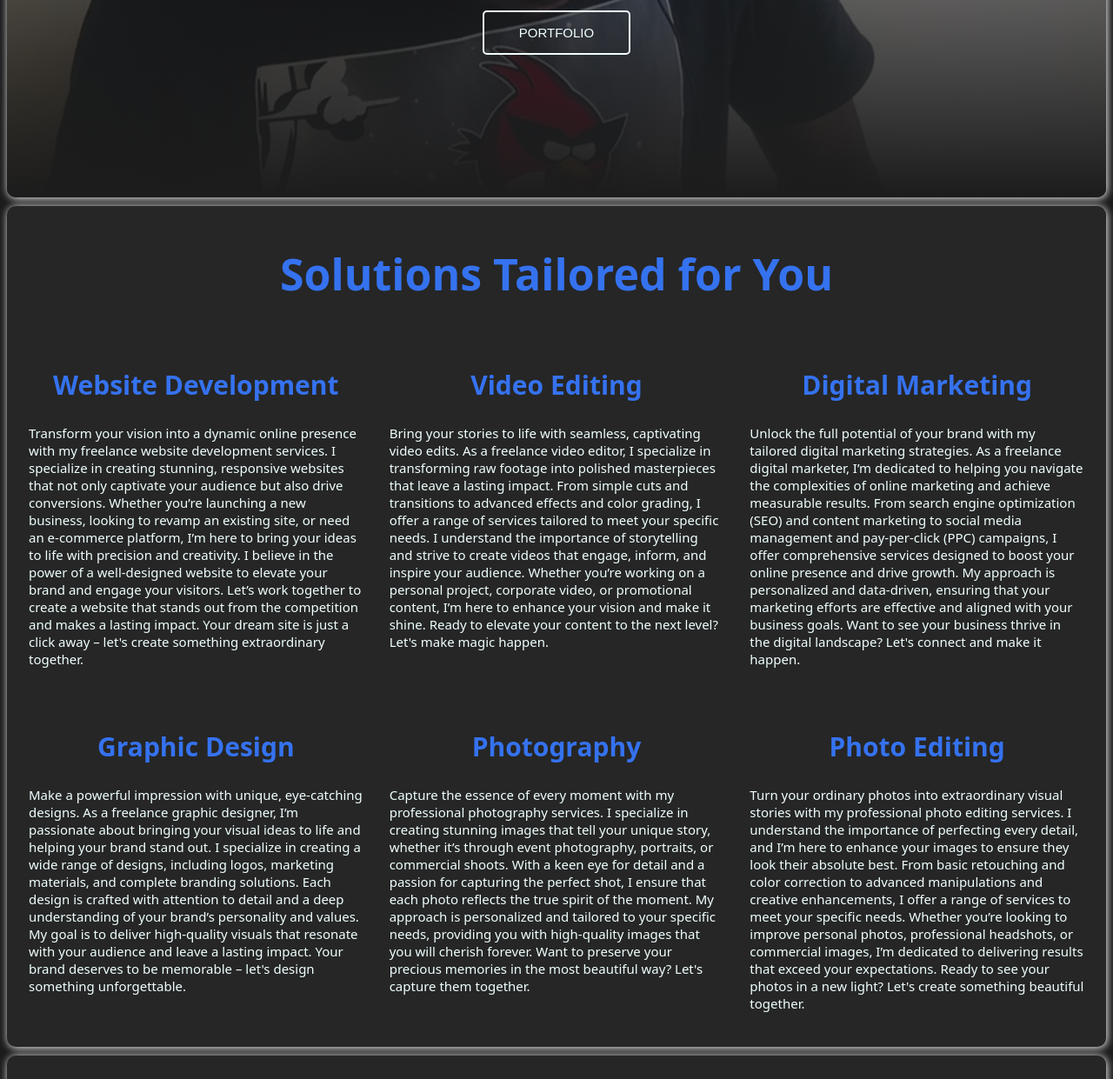
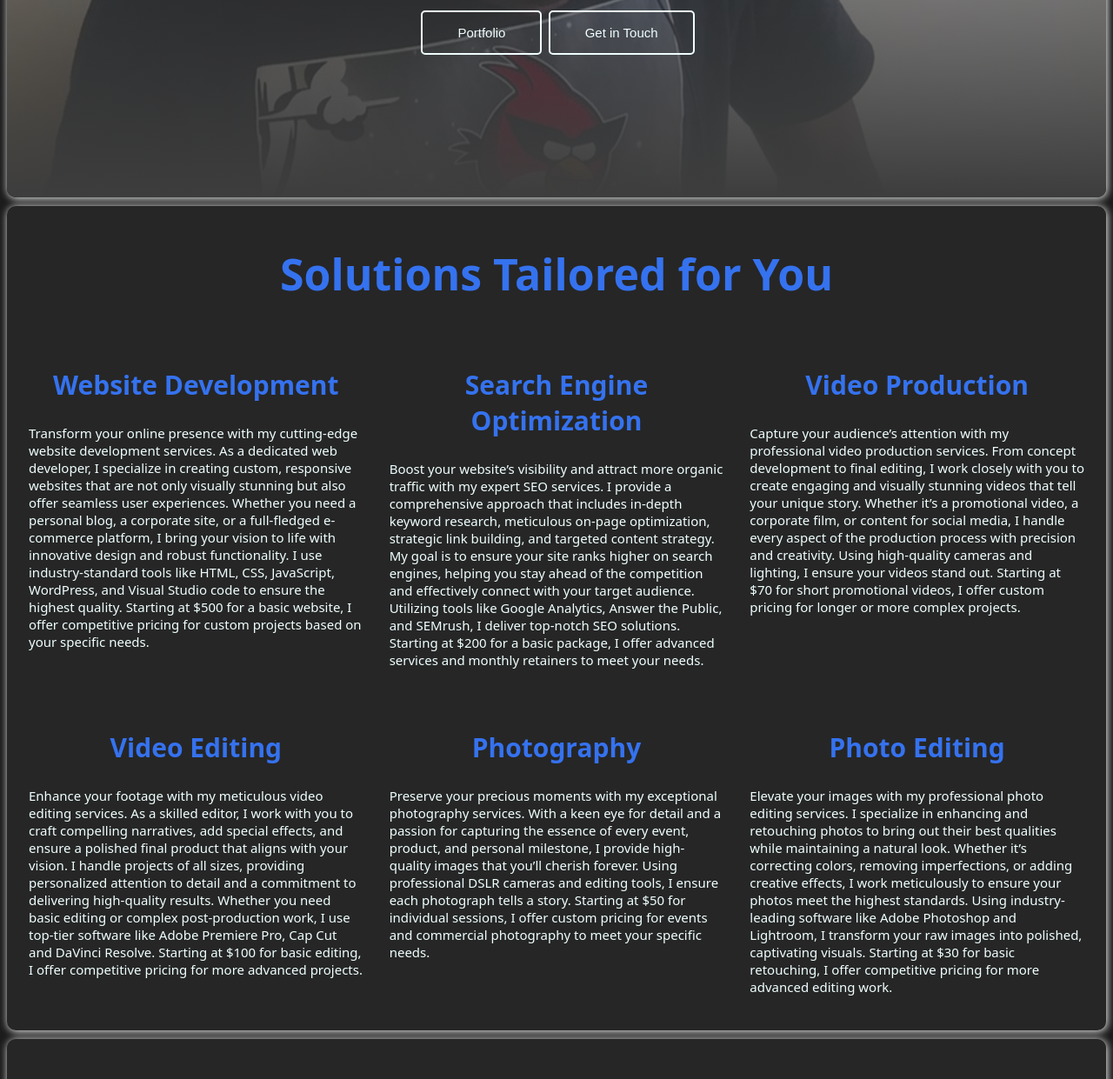
Before and after one commit to morganmbuguagrind/morganmbuguagrind.github.io, a plain HTML site: page index.html in a window 1280 px wide. Shown: the part 577-1818 px from the top of the page at 87% size. Drawn offline with Linux system fonts and the light colour scheme.

Commit message:
Add files via upload

```diff
--- a/Portfolio.css
+++ b/Portfolio.css
@@ -11,7 +11,6 @@ header {
     justify-content: space-between;
     width: auto;
     margin: 10px auto;
-    margin-bottom: 20px;
     background-color: #1c1c1c;
     height: 40px;
     padding: 10px;
@@ -124,7 +123,6 @@ header {
     width: auto;
     height: 89vh;
     margin: 10px auto;
-    margin-bottom: 20px;
     background-color: #1c1c1c;
     padding: 10px;
     border-radius: 10px;
@@ -148,7 +146,7 @@ header {
     color: #3572EF;
 }
 .service-details {
-    font-size: 20px;
+    font-size: 15px;
 }
 @media (max-width: 600px) {
     .service-heading {
@@ -166,8 +164,8 @@ footer {
     align-content: center;
     width: auto;
     margin: 10px auto;
+    height: auto;
     background-color: #1c1c1c;
-    height: auto;
     padding: 10px;
     border-radius: 10px;
     text-align: center;
@@ -179,7 +177,7 @@ footer {
     justify-content: center;
     justify-self: center;
     align-self: center;
-    margin: 28px 1px;
+    margin: 15px 1px;
     align-content: center;
     vertical-align: middle;
     text-align: center;
@@ -196,7 +194,7 @@ footer {
     .footer-social-media {
         display: flex;
         justify-content: center;
-        margin: 20px 1px;
+        margin: 4px 1px;
         justify-content: space-between;
         text-align: center;
         align-content: center;
@@ -206,22 +204,23 @@ footer {
 }
 .slogan {
     color: #F0FFFF;
-    font-size: 18px;
+    font-size: 10px;
 }
 @media (max-width: 600px) {
     .slogan {
-        font-size: 13px;
+        font-size: 8px;
         text-align: center;
         align-self: center;
         vertical-align: middle;
     }
 }
 .copyright {
-    font-size: 18px;
+    font-size: 10px;
+    text-align: center;
 }
 @media (max-width: 600px) {
     .copyright {
-        font-size: 13px;
+        font-size: 8px;
     }
 }
 img {
--- a/index.css
+++ b/index.css
@@ -155,7 +155,7 @@ header {
     width: auto;
     height: 88vh;
     margin: 10px auto;
-    background: linear-gradient(to top, #1c1c1c, rgba(255, 255, 255, 0)), url(Images/bg\ image\ 1.jpg);
+    background: linear-gradient(to top, #3d3d3d, rgba(255, 255, 255, 0)), url(Images/bg\ image\ 1.jpg);
     background-repeat: no-repeat;
     background-size: cover;
     background-position: center;
@@ -227,6 +227,7 @@ header {
     border-style: solid;
     border-radius: 5px;
     margin-bottom: 50px;
+    margin-left: 3px;
     text-align: center;
     align-items: center;
     align-content: center;
@@ -241,6 +242,36 @@ header {
 }
 @media (max-width: 700px) {
     .portfolio-button {
+        font-size: 10px;
+        padding: 10px;
+        padding-left: 25px;
+        padding-right: 25px;
+    }
+}
+.contact-button {
+    font-size: 15px;
+    background-color: #373a4000;
+    padding: 15px 40px;
+    border-color: #F0FFFF;
+    color: #F0FFFF;
+    border-style: solid;
+    border-radius: 5px;
+    margin-bottom: 50px;
+    margin-left: 3px;
+    text-align: center;
+    align-items: center;
+    align-content: center;
+    cursor: pointer;
+    animation: riseup 3s ease-in-out forwards;
+    transition: all 0.5s;
+}
+.contact-button:hover {
+    background-color: #F0FFFF;
+    border: none;
+    color: #3572EF;
+}
+@media (max-width: 700px) {
+    .contact-button {
         font-size: 10px;
         padding: 10px;
         padding-left: 25px;
@@ -422,7 +453,7 @@ footer {
     justify-content: center;
     justify-self: center;
     align-self: center;
-    margin: 28px 1px;
+    margin: 15px 1px;
     align-content: center;
     vertical-align: middle;
     text-align: center;
@@ -439,7 +470,7 @@ footer {
     .footer-social-media {
         display: flex;
         justify-content: center;
-        margin: 20px 1px;
+        margin: 4px 1px;
         justify-content: space-between;
         text-align: center;
         align-content: center;
@@ -449,22 +480,22 @@ footer {
 }
 .slogan {
     color: #F0FFFF;
-    font-size: 18px;
+    font-size: 10px;
 }
 @media (max-width: 600px) {
     .slogan {
-        font-size: 13px;
+        font-size: 8px;
         text-align: center;
         align-self: center;
         vertical-align: middle;
     }
 }
 .copyright {
-    font-size: 18px;
+    font-size: 10px;
 }
 @media (max-width: 600px) {
     .copyright {
-        font-size: 13px;
+        font-size: 8px;
     }
 }
 img {
--- a/index.html
+++ b/index.html
@@ -30,7 +30,8 @@
             <img src="Images/morgs logo.svg" class="morgs-logo">
             <h1 class="lp-heading">MORGAN MBUGUA</h1>
             <h3 class="lp-slogan">Innovate.Elevate.Dominate</h3>
-            <a href="Portfolio" class="portfolio-link"><button class="portfolio-button">PORTFOLIO</button></a>
+            <a href="Portfolio" class="portfolio-link"><button class="portfolio-button">Portfolio</button></a>
+            <a href="#contact-sect"><button class="contact-button">Get in Touch</button></a>
         </div>
     </div>
     <div class="services-provided">
@@ -38,27 +39,27 @@
         <div class="services">
             <div class="service">
                 <h2 class="service-heading">Website Development</h2>
-                    <p class="service-details">Transform your vision into a dynamic online presence with my freelance website development services. I specialize in creating stunning, responsive websites that not only captivate your audience but also drive conversions. Whether you’re launching a new business, looking to revamp an existing site, or need an e-commerce platform, I’m here to bring your ideas to life with precision and creativity. I believe in the power of a well-designed website to elevate your brand and engage your visitors. Let’s work together to create a website that stands out from the competition and makes a lasting impact. Your dream site is just a click away – let's create something extraordinary together.</p>
+                <p class="service-details">Transform your online presence with my cutting-edge website development services. As a dedicated web developer, I specialize in creating custom, responsive websites that are not only visually stunning but also offer seamless user experiences. Whether you need a personal blog, a corporate site, or a full-fledged e-commerce platform, I bring your vision to life with innovative design and robust functionality. I use industry-standard tools like HTML, CSS, JavaScript, WordPress, and Visual Studio code to ensure the highest quality. Starting at $500 for a basic website, I offer competitive pricing for custom projects based on your specific needs.</p>
+            </div>
+            <div class="service">
+                <h2 class="service-heading">Search Engine Optimization</h2>
+                <p class="service-details">Boost your website’s visibility and attract more organic traffic with my expert SEO services. I provide a comprehensive approach that includes in-depth keyword research, meticulous on-page optimization, strategic link building, and targeted content strategy. My goal is to ensure your site ranks higher on search engines, helping you stay ahead of the competition and effectively connect with your target audience. Utilizing tools like Google Analytics, Answer the Public, and SEMrush, I deliver top-notch SEO solutions. Starting at $200 for a basic package, I offer advanced services and monthly retainers to meet your needs.</p>
+            </div>
+            <div class="service">
+                <h2 class="service-heading">Video Production</h2>
+                <p class="service-details">Capture your audience’s attention with my professional video production services. From concept development to final editing, I work closely with you to create engaging and visually stunning videos that tell your unique story. Whether it’s a promotional video, a corporate film, or content for social media, I handle every aspect of the production process with precision and creativity. Using high-quality cameras and lighting, I ensure your videos stand out. Starting at $70 for short promotional videos, I offer custom pricing for longer or more complex projects.</p>
             </div>
             <div class="service">
                 <h2 class="service-heading">Video Editing</h2>
-                    <p class="service-details">Bring your stories to life with seamless, captivating video edits. As a freelance video editor, I specialize in transforming raw footage into polished masterpieces that leave a lasting impact. From simple cuts and transitions to advanced effects and color grading, I offer a range of services tailored to meet your specific needs. I understand the importance of storytelling and strive to create videos that engage, inform, and inspire your audience. Whether you’re working on a personal project, corporate video, or promotional content, I’m here to enhance your vision and make it shine. Ready to elevate your content to the next level? Let's make magic happen.</p>
-                </div>
-                <div class="service">
-                    <h2 class="service-heading">Digital Marketing</h2>
-                    <p class="service-details">Unlock the full potential of your brand with my tailored digital marketing strategies. As a freelance digital marketer, I’m dedicated to helping you navigate the complexities of online marketing and achieve measurable results. From search engine optimization (SEO) and content marketing to social media management and pay-per-click (PPC) campaigns, I offer comprehensive services designed to boost your online presence and drive growth. My approach is personalized and data-driven, ensuring that your marketing efforts are effective and aligned with your business goals. Want to see your business thrive in the digital landscape? Let's connect and make it happen.</p>
-                </div>
-                <div class="service">
-                    <h2 class="service-heading">Graphic Design</h2>
-                    <p class="service-details">Make a powerful impression with unique, eye-catching designs. As a freelance graphic designer, I’m passionate about bringing your visual ideas to life and helping your brand stand out. I specialize in creating a wide range of designs, including logos, marketing materials, and complete branding solutions. Each design is crafted with attention to detail and a deep understanding of your brand’s personality and values. My goal is to deliver high-quality visuals that resonate with your audience and leave a lasting impact. Your brand deserves to be memorable – let's design something unforgettable.</p>
+                <p class="service-details">Enhance your footage with my meticulous video editing services. As a skilled editor, I work with you to craft compelling narratives, add special effects, and ensure a polished final product that aligns with your vision. I handle projects of all sizes, providing personalized attention to detail and a commitment to delivering high-quality results. Whether you need basic editing or complex post-production work, I use top-tier software like Adobe Premiere Pro, Cap Cut and DaVinci Resolve. Starting at $100 for basic editing, I offer competitive pricing for more advanced projects.</p>
             </div>
             <div class="service">
                 <h2 class="service-heading">Photography</h2>
-                    <p class="service-details">Capture the essence of every moment with my professional photography services. I specialize in creating stunning images that tell your unique story, whether it’s through event photography, portraits, or commercial shoots. With a keen eye for detail and a passion for capturing the perfect shot, I ensure that each photo reflects the true spirit of the moment. My approach is personalized and tailored to your specific needs, providing you with high-quality images that you will cherish forever. Want to preserve your precious memories in the most beautiful way? Let's capture them together.</p>
+                <p class="service-details">Preserve your precious moments with my exceptional photography services. With a keen eye for detail and a passion for capturing the essence of every event, product, and personal milestone, I provide high-quality images that you’ll cherish forever. Using professional DSLR cameras and editing tools, I ensure each photograph tells a story. Starting at $50 for individual sessions, I offer custom pricing for events and commercial photography to meet your specific needs.</p>
             </div>
             <div class="service">
                 <h2 class="service-heading">Photo Editing</h2>
-                    <p class="service-details">Turn your ordinary photos into extraordinary visual stories with my professional photo editing services. I understand the importance of perfecting every detail, and I’m here to enhance your images to ensure they look their absolute best. From basic retouching and color correction to advanced manipulations and creative enhancements, I offer a range of services to meet your specific needs. Whether you’re looking to improve personal photos, professional headshots, or commercial images, I’m dedicated to delivering results that exceed your expectations. Ready to see your photos in a new light? Let's create something beautiful together.</p>
+                <p class="service-details">Elevate your images with my professional photo editing services. I specialize in enhancing and retouching photos to bring out their best qualities while maintaining a natural look. Whether it’s correcting colors, removing imperfections, or adding creative effects, I work meticulously to ensure your photos meet the highest standards. Using industry-leading software like Adobe Photoshop and Lightroom, I transform your raw images into polished, captivating visuals. Starting at $30 for basic retouching, I offer competitive pricing for more advanced editing work.</p>
             </div>
         </div>
     </div>
@@ -72,7 +73,7 @@
 
             Let's collaborate to turn your ideas into reality and create something extraordinary together.</p>
         </div>
-        <div class="contact">
+        <div id="contact-sect" class="contact">
             <h2 class="service-heading">Get in Touch</h2>
             <p class="service-details">Ready to get started on your next project? I'm here to help! Feel free to reach out to discuss how we can work together to achieve your goals.</p>
             <form action="https://formspree.io/f/xjkbvwbv" method="post" class="contact-form">
```
Also changed, not shown: Portfolio.html (+5 -4 lines). Lines whose indentation alone changed are shown as unchanged.
